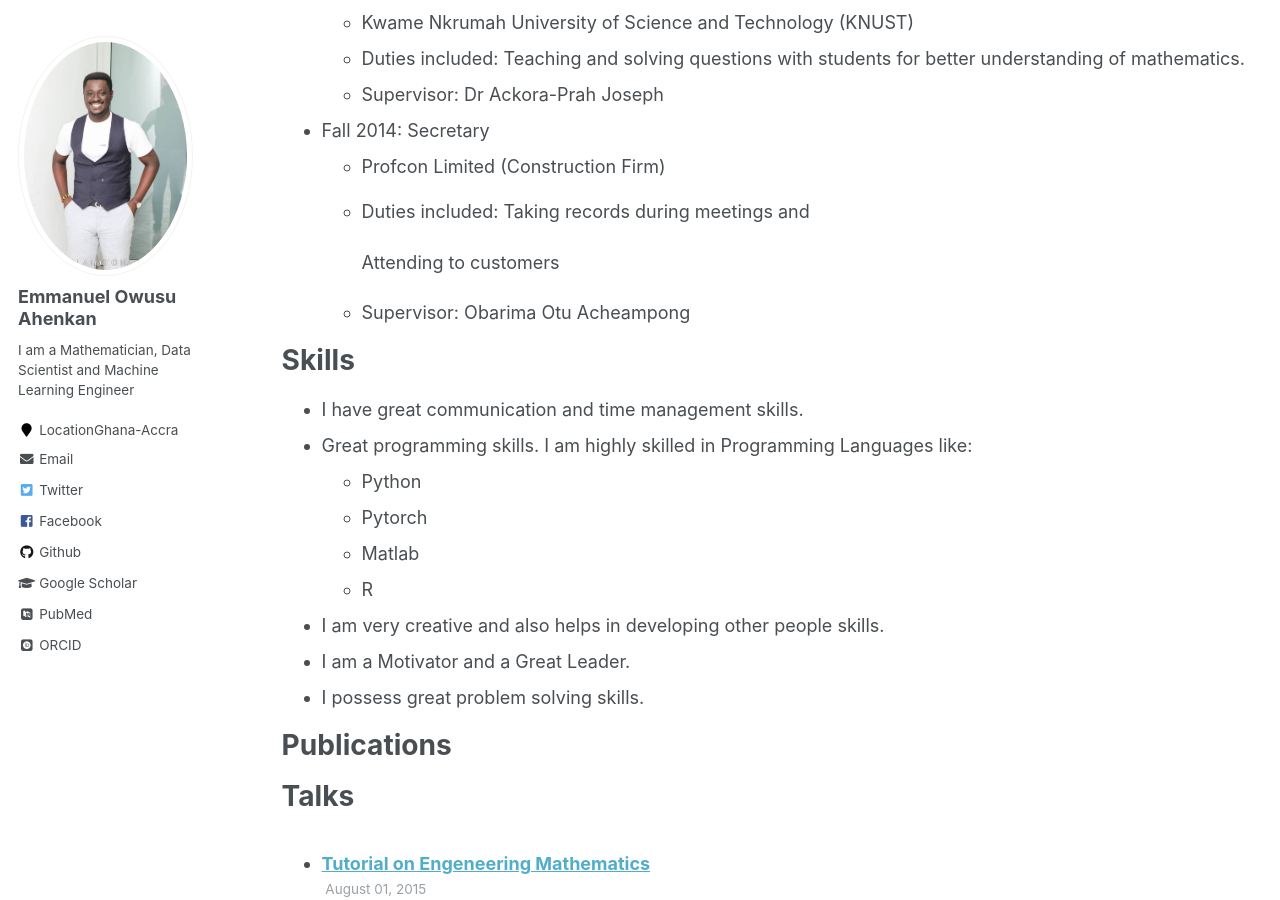
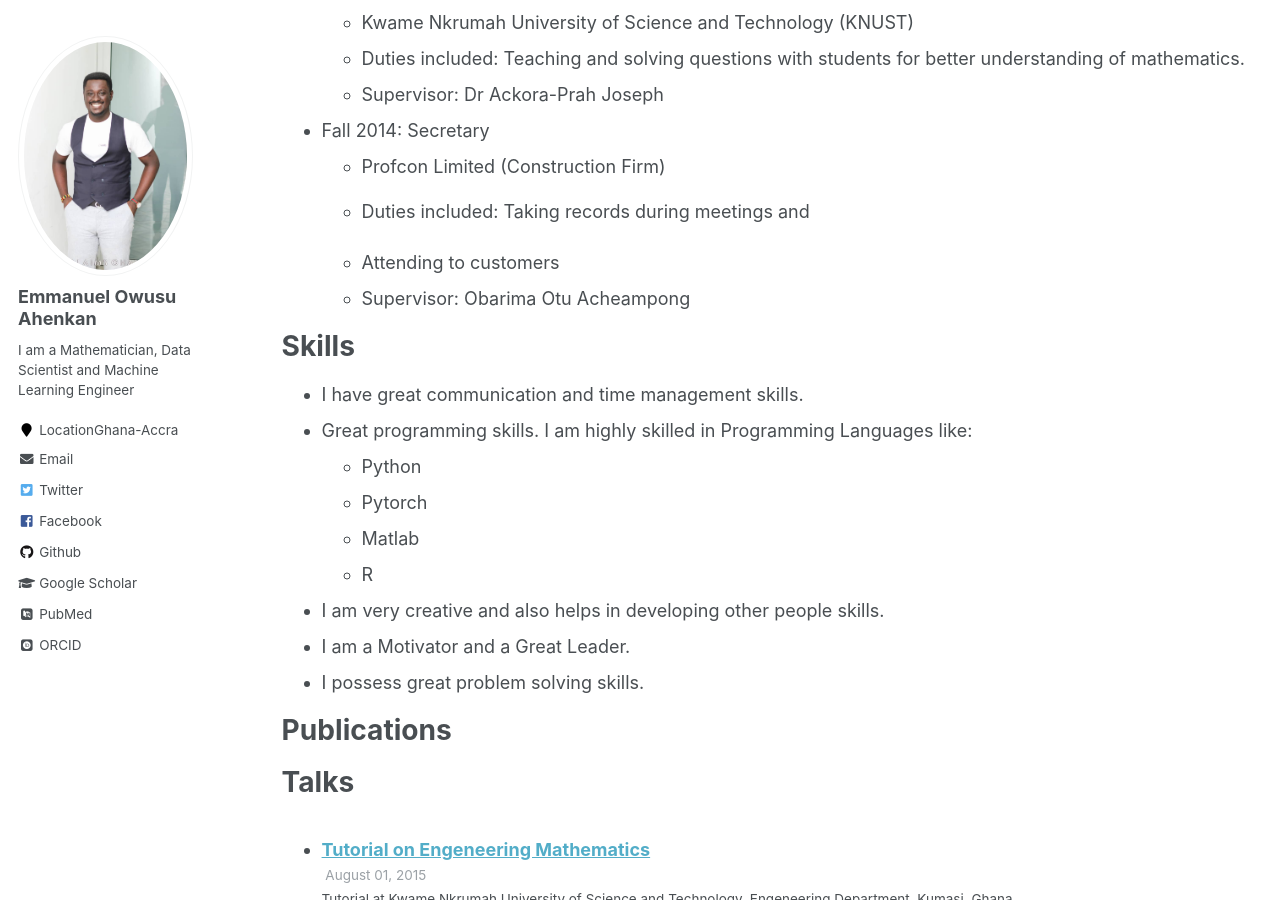
Before and after one commit to EmmanuelOwusu/EmmanuelOwusu.github.io, a Jekyll site: the page built from _pages/cv.md, in a window 1280 px wide and 900 px high, scrolled down 422 px. Built offline with Jekyll 4.4.1, drawn with Linux system fonts in a browser that asks for light colours; some web fonts are replaced.

Commit message:
LATEST CV

```diff
--- a/_pages/cv.md
+++ b/_pages/cv.md
@@ -28,7 +28,7 @@ Work experience
   * Profcon Limited (Construction Firm)
   * Duties included: Taking records during meetings and
 
-    Attending to customers
+  * Attending to customers
   * Supervisor: Obarima Otu Acheampong
 
 Skills
```
